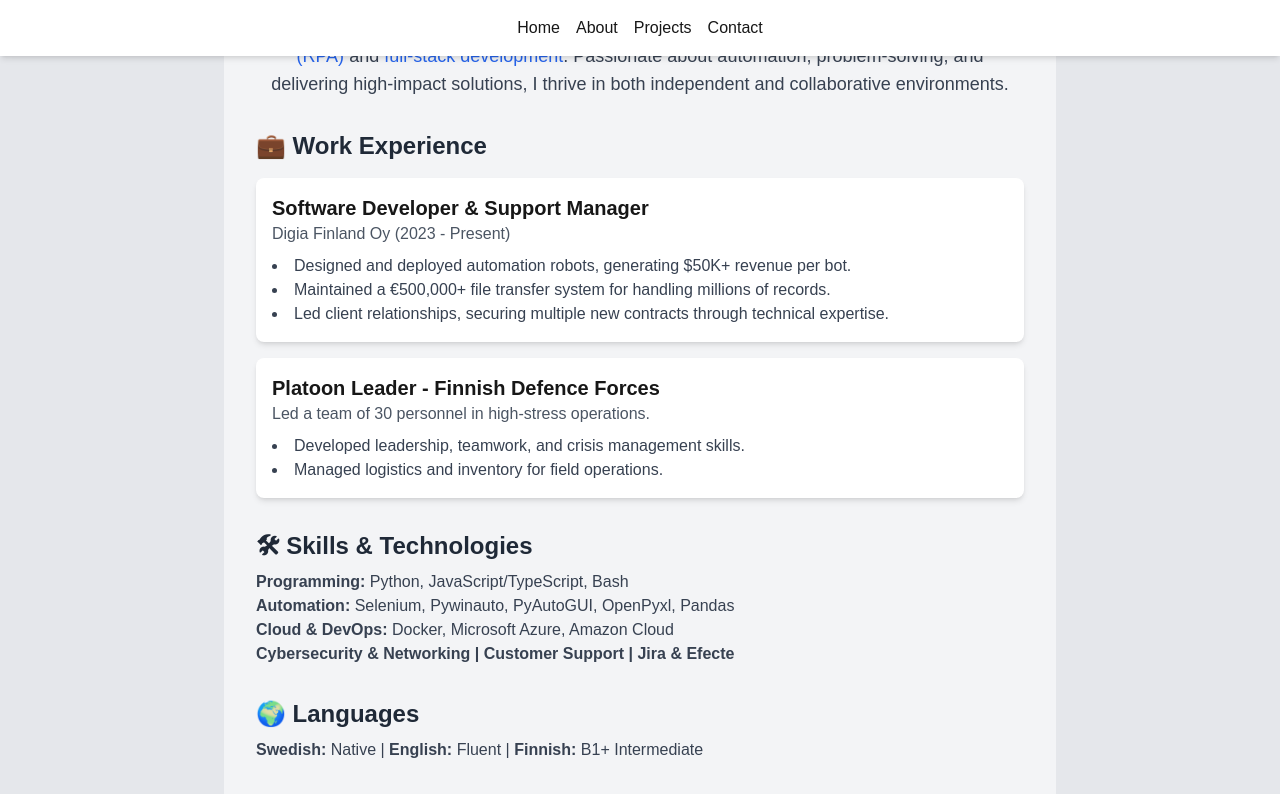
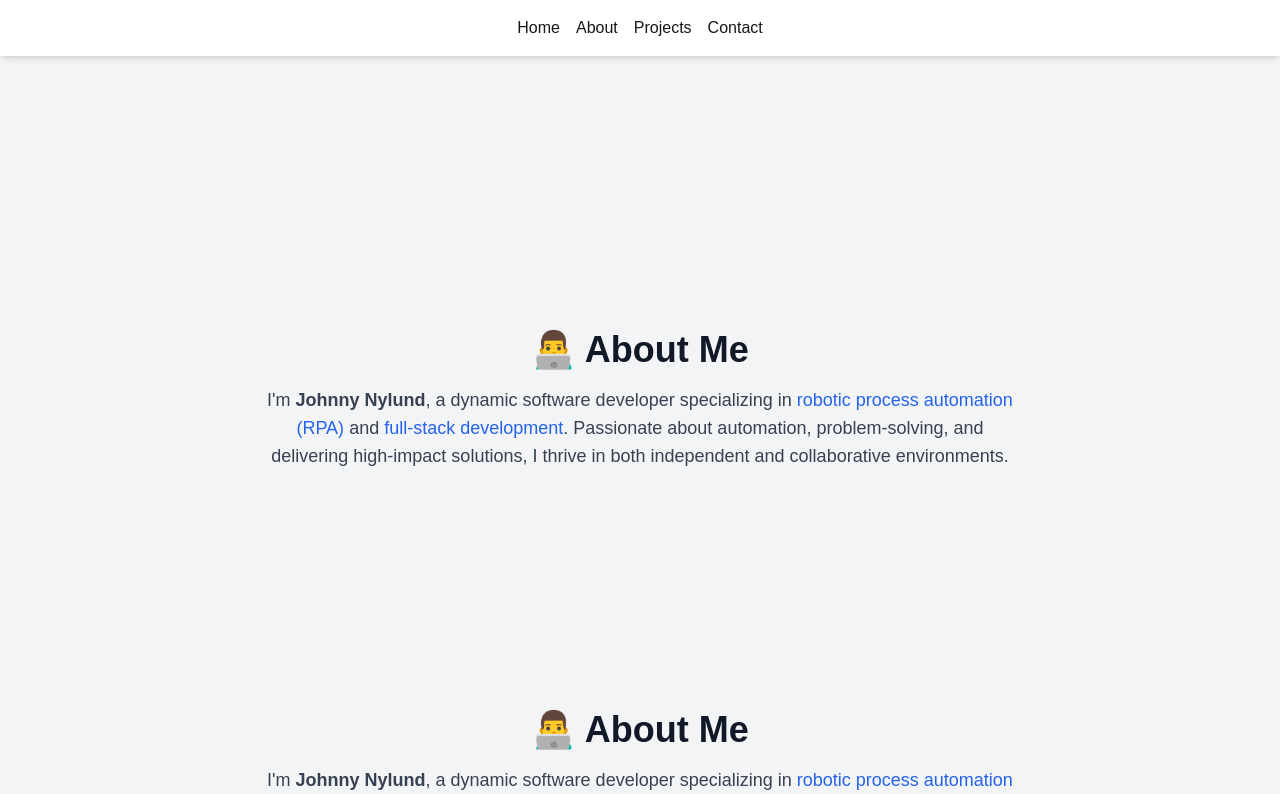
Before and after one commit to jaygoode/portfolio_landing_page, a Next.js app: page / in a window 1280 px wide. Shown: the top 794 px of the page. Built offline with nearby package versions, Linux system fonts and the light colour scheme.

Commit message:
added homepage, fixed some styling, nav blocking content

```diff
--- a/src/app/layout.tsx
+++ b/src/app/layout.tsx
@@ -38,7 +38,8 @@ export default function RootLayout({ children }: { children: React.ReactNode })
       </head>
       <body>
         <Navbar />
-        {children}</body>
+        {children}
+        </body>
     </html>
   );
 }
--- a/src/app/page.tsx
+++ b/src/app/page.tsx
@@ -1,26 +1,22 @@
-import Image from "next/image";
 import About from './pages/about';
+import Home from './pages/home';
 import Projects from './pages/projects';
 import Contact from './pages/contact';
 import Testimonials from './pages/testimonials';
 
 
-export default function Home() {
+export default function Frontpage() {
   return (
     <main>
-      <section>
-
-      <h1>👋 Hi, I'm Johnny Nylund</h1>
-
-      <p>I'm a robot process automation engineer.</p>
-
+      <section id="home" className=" h-screen flex items-center justify-center bg-gray-100">
+      <Home/>
       </section>
 
-      <section id="about" className="h-screen flex items-center justify-center bg-gray-200">
+      <section id="about" className=" h-screen flex items-center justify-center bg-gray-200">
       <About/>
       </section>
 
-      <section id="projects" className="h-screen flex items-center justify-center bg-gray-300">
+      <section id="projects" className=" h-screen flex items-center justify-center bg-gray-300">
       <Projects/>
       </section>
 
--- /dev/null
+++ b/src/app/pages/home.tsx
@@ -0,0 +1,13 @@
+//about page, tech journey, tech stack, casual personal touch
+
+export default function Home() {
+  return (
+    <section id="home" className="min-h-screen flex flex-col items-center justify-center bg-gray-100 p-8">
+      <h1 className="text-4xl font-bold text-gray-900">👨‍💻 About Me</h1>
+      <p className="text-lg text-gray-700 mt-4 max-w-3xl text-center">
+        I'm <strong>Johnny Nylund</strong>, a dynamic software developer specializing in <span className="text-blue-600">robotic process automation (RPA)</span> and <span className="text-blue-600">full-stack development</span>.
+        Passionate about automation, problem-solving, and delivering high-impact solutions, I thrive in both independent and collaborative environments.
+      </p>
+    </section>
+  )
+}
--- a/src/components/navbar.tsx
+++ b/src/components/navbar.tsx
@@ -4,9 +4,17 @@
 
 export default function Navbar() {
   const scrollToSection = (id: string) => {
-    const element = document.getElementById(id);
+    const element = document.getElementById(id)
+    const navHeight = 80
+
     if (element) {
-      element.scrollIntoView({behavior: "smooth"});
+      const elementPosition = element.getBoundingClientRect().top + window.pageYOffset
+      const offsetPosition = elementPosition - navHeight
+
+      window.scrollTo({
+      top: offsetPosition,
+      behavior: "smooth"
+    })
     }
   }
 
```
